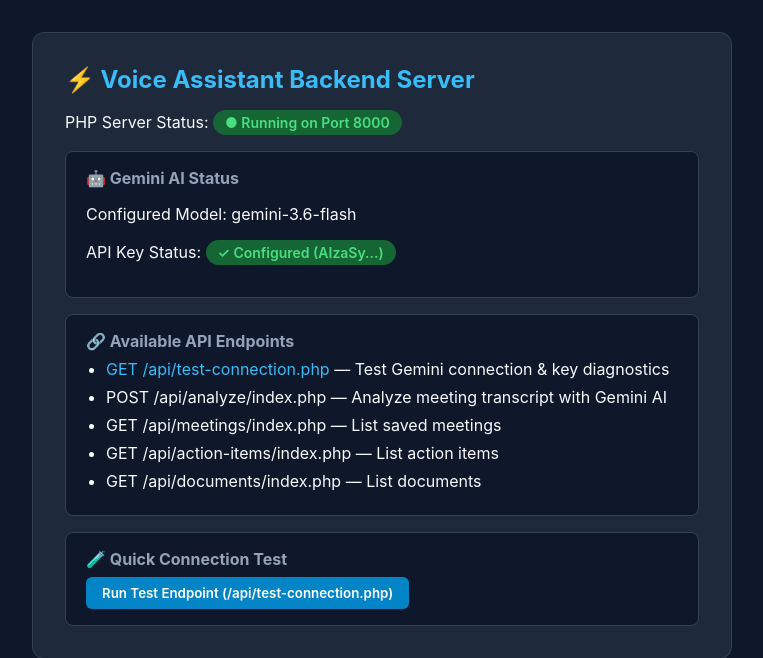
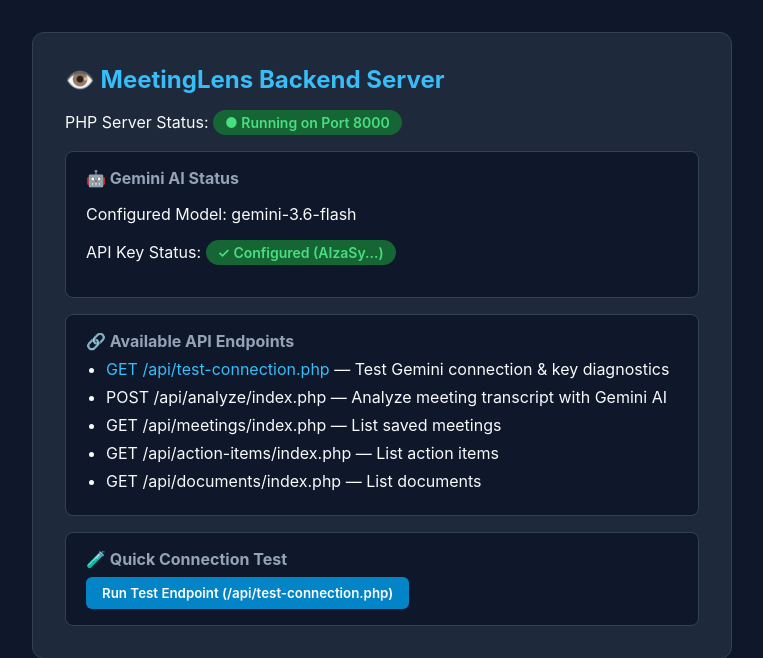
Before and after one commit to c-neel/MeetingLens, a PHP site: page / in a window 1280 px wide. Shown: the top 658 px of the page, without its empty margins (258-1021 px from the left). Run offline with PHP 8.4, Linux system fonts and the light colour scheme.

Commit message:
feat: rebrand application name to MeetingLens and update logo

```diff
--- a/backend/api/analyze/chat.php
+++ b/backend/api/analyze/chat.php
@@ -23,7 +23,7 @@ if (!empty($data->user_prompt)) {
     $actionItems = !empty($data->action_items) ? json_encode($data->action_items) : '[]';
 
     // Construct full meeting context prompt
-    $systemContext = "You are MeetAI Assistant, an expert AI meeting analyst. You are answering questions about a specific meeting titled \"{$meeting_title}\".
+    $systemContext = "You are MeetingLens Assistant, an expert AI meeting analyst. You are answering questions about a specific meeting titled \"{$meeting_title}\".
 
 Here is the authoritative context for this meeting:
 - Title: {$meeting_title}
--- a/backend/api/reports/export_csv.php
+++ b/backend/api/reports/export_csv.php
@@ -357,7 +357,7 @@ try {
     fprintf($output, chr(0xEF) . chr(0xBB) . chr(0xBF));
 
     // Executive Document Header & Summary Sentence
-    fputcsv($output, ['MEETAI PRODUCTIVITY & PERFORMANCE REPORT'], ',', '"', "\\");
+    fputcsv($output, ['MEETINGLENS PRODUCTIVITY & PERFORMANCE REPORT'], ',', '"', "\\");
     fputcsv($output, ['Reporting Period', "{$start_date} to {$end_date}"], ',', '"', "\\");
     fputcsv($output, ['Comparison Period', "{$prev_start_date} to {$prev_end_date}"], ',', '"', "\\");
     fputcsv($output, ['User Scope', "{$user_name} (" . ($is_lead ? 'Lead / Team Access' : 'Member Access') . ")"], ',', '"', "\\");
--- a/backend/api/reports/export_pdf.php
+++ b/backend/api/reports/export_pdf.php
@@ -355,7 +355,7 @@ try {
             $this->SetY(12);
             $this->SetFont('Arial', 'B', 18);
             $this->SetTextColor(15, 23, 42);
-            $this->Cell(120, 8, 'MeetAI Productivity Report', 0, 0, 'L');
+            $this->Cell(120, 8, 'MeetingLens Productivity Report', 0, 0, 'L');
 
             $this->SetFont('Arial', '', 9);
             $this->SetTextColor(100, 116, 139);
@@ -380,7 +380,7 @@ try {
             $this->Line(10, $this->GetY(), 200, $this->GetY());
             $this->SetFont('Arial', '', 8);
             $this->SetTextColor(148, 163, 184);
-            $this->Cell(100, 10, 'MeetAI - AI Meeting Minutes & Task Management System', 0, 0, 'L');
+            $this->Cell(100, 10, 'MeetingLens - AI Meeting Minutes & Task Management System', 0, 0, 'L');
             $this->Cell(90, 10, 'Page ' . $this->PageNo() . ' of {nb}', 0, 0, 'R');
         }
 
--- a/backend/index.php
+++ b/backend/index.php
@@ -12,7 +12,7 @@ $keyConfigured = isGeminiKeyConfigured();
 <head>
     <meta charset="UTF-8">
     <meta name="viewport" content="width=device-width, initial-scale=1.0">
-    <title>Voice Assistant Backend API</title>
+    <title>MeetingLens Backend API</title>
     <style>
         * { box-sizing: border-box; font-family: -apple-system, BlinkMacSystemFont, 'Segoe UI', Roboto, sans-serif; }
         body { background: #0f172a; color: #f8fafc; margin: 0; padding: 2rem; display: flex; justify-content: center; }
@@ -34,7 +34,7 @@ $keyConfigured = isGeminiKeyConfigured();
 </head>
 <body>
     <div class="container">
-        <h1>⚡ Voice Assistant Backend Server</h1>
+        <h1>👁️ MeetingLens Backend Server</h1>
         <p>PHP Server Status: <span class="status-badge status-ok">● Running on Port 8000</span></p>
 
         <div class="card">
--- a/my-react-app/index.html
+++ b/my-react-app/index.html
@@ -2,9 +2,9 @@
 <html lang="en">
   <head>
     <meta charset="UTF-8" />
-    <link rel="icon" type="image/svg+xml" href="/favicon.svg" />
+    <link rel="icon" type="image/png" href="/favicon.png" />
     <meta name="viewport" content="width=device-width, initial-scale=1.0" />
-    <title>my-react-app</title>
+    <title>MeetingLens - AI MOM & Task Generation System</title>
   </head>
   <body>
     <div id="root"></div>
--- a/my-react-app/package.json
+++ b/my-react-app/package.json
@@ -1,5 +1,5 @@
 {
-  "name": "my-react-app",
+  "name": "meetinglens",
   "private": true,
   "version": "0.0.0",
   "type": "module",
--- a/my-react-app/src/components/MeetingAIChat.jsx
+++ b/my-react-app/src/components/MeetingAIChat.jsx
@@ -175,7 +175,7 @@ export default function MeetingAIChat({ meeting }) {
               <Bot className="w-4 h-4" />
             </div>
             <div style={{ background: 'white', padding: '0.75rem 1rem', borderRadius: '0 12px 12px 12px', fontSize: '0.8125rem', color: 'var(--text-muted)', display: 'flex', alignItems: 'center', gap: '0.5rem' }}>
-              <RefreshCw className="w-3.5 h-3.5 animate-spin text-primary" /> MeetAI is analyzing and generating response...
+              <RefreshCw className="w-3.5 h-3.5 animate-spin text-primary" /> MeetingLens is analyzing and generating response...
             </div>
           </div>
         )}
@@ -186,7 +186,7 @@ export default function MeetingAIChat({ meeting }) {
       <form onSubmit={(e) => { e.preventDefault(); handleSendMessage(); }} style={{ padding: '0.875rem 1rem', background: 'white', borderTop: '1px solid var(--border)', display: 'flex', gap: '0.5rem' }}>
         <input
           type="text"
-          placeholder="Ask MeetAI anything about this meeting..."
+          placeholder="Ask MeetingLens anything about this meeting..."
           value={inputPrompt}
           onChange={(e) => setInputPrompt(e.target.value)}
           style={{
--- a/my-react-app/src/components/Sidebar.jsx
+++ b/my-react-app/src/components/Sidebar.jsx
@@ -5,9 +5,9 @@ import { LayoutDashboard, PlusCircle, Mic, Video, Calendar, CheckSquare, FileBar
 export default function Sidebar() {
   return (
     <div className="sidebar">
-      <div className="sidebar-logo">
-        <Sparkles className="w-6 h-6" style={{ color: 'var(--primary)' }} />
-        <span>MeetAI</span>
+      <div className="sidebar-logo" style={{ display: 'flex', alignItems: 'center', gap: '0.75rem', padding: '0.5rem 0' }}>
+        <img src="/logo.png" alt="MeetingLens Logo" style={{ height: '36px', width: 'auto', objectFit: 'contain' }} />
+        <span style={{ fontWeight: 700, fontSize: '1.25rem', letterSpacing: '-0.02em', background: 'linear-gradient(135deg, #1e3a8a, #3b82f6)', WebkitBackgroundClip: 'text', WebkitTextFillColor: 'transparent' }}>MeetingLens</span>
       </div>
 
       <div className="nav-section-label">Main</div>
--- a/my-react-app/src/pages/LandingPage.jsx
+++ b/my-react-app/src/pages/LandingPage.jsx
@@ -9,8 +9,8 @@ export default function LandingPage() {
     <div className="landing-page">
       <nav className="landing-nav">
         <div style={{ display: 'flex', alignItems: 'center', gap: '0.75rem' }}>
-          <Zap className="w-6 h-6" style={{ color: 'var(--primary)' }} />
-          <span style={{ fontWeight: 700, fontSize: '1.25rem', color: 'var(--primary)' }}>MeetAI</span>
+          <img src="/logo.png" alt="MeetingLens Logo" style={{ height: '36px', width: 'auto', objectFit: 'contain' }} />
+          <span style={{ fontWeight: 700, fontSize: '1.35rem', letterSpacing: '-0.02em', background: 'linear-gradient(135deg, #1e3a8a, #3b82f6)', WebkitBackgroundClip: 'text', WebkitTextFillColor: 'transparent' }}>MeetingLens</span>
         </div>
         <div style={{ display: 'flex', gap: '0.75rem' }}>
           <button className="btn btn-outline" onClick={() => navigate('/login')}>Log In</button>
--- a/my-react-app/src/pages/NewMeeting.jsx
+++ b/my-react-app/src/pages/NewMeeting.jsx
@@ -160,7 +160,7 @@ export default function NewMeeting() {
     const ext = file.name.split('.').pop().toLowerCase();
     // Check if the uploaded file is binary (e.g. PDF / Word document)
     if (fileText.startsWith('%PDF') || fileText.includes('\x00')) {
-      alert(`The file "${file.name}" is a binary document. MeetAI requires a text-based transcript. Please upload a .txt or .md transcript file.`);
+      alert(`The file "${file.name}" is a binary document. MeetingLens requires a text-based transcript. Please upload a .txt or .md transcript file.`);
       setProcessing(false);
       return;
     }
--- a/my-react-app/src/pages/OnlineMeeting.jsx
+++ b/my-react-app/src/pages/OnlineMeeting.jsx
@@ -49,7 +49,7 @@ export default function OnlineMeeting() {
 
   // Generate random room code
   const generateRoomName = () => {
-    const code = 'MeetAI-' + Math.random().toString(36).substring(2, 9);
+    const code = 'MeetingLens-' + Math.random().toString(36).substring(2, 9);
     setRoomName(code);
   };
 
@@ -252,7 +252,7 @@ export default function OnlineMeeting() {
               <input
                 type="text"
                 className="form-input"
-                placeholder="e.g. MeetAI-ProjectSync-2026"
+                placeholder="e.g. MeetingLens-ProjectSync-2026"
                 value={roomName}
                 onChange={e => setRoomName(e.target.value)}
                 required
--- a/my-react-app/src/pages/Reports.jsx
+++ b/my-react-app/src/pages/Reports.jsx
@@ -991,7 +991,7 @@ export default function Reports() {
             fontSize: '0.75rem',
             color: 'var(--text-muted)'
           }}>
-            <span>MeetAI Automated Intelligence Report Engine</span>
+            <span>MeetingLens Automated Intelligence Report Engine</span>
             <span>Generated on {new Date().toLocaleDateString('en-US', { month: 'short', day: 'numeric', year: 'numeric' })}</span>
           </div>
 
--- a/my-react-app/src/utils/calendar.js
+++ b/my-react-app/src/utils/calendar.js
@@ -71,11 +71,11 @@ export function downloadIcsFile({
   const icsContent = [
     'BEGIN:VCALENDAR',
     'VERSION:2.0',
-    'PRODID:-//MeetAI Assistant//NONSGML Event//EN',
+    'PRODID:-//MeetingLens Assistant//NONSGML Event//EN',
     'CALSCALE:GREGORIAN',
     'METHOD:REQUEST',
     'BEGIN:VEVENT',
-    `UID:${Date.now()}@meetai.app`,
+    `UID:${Date.now()}@meetinglens.app`,
     `DTSTAMP:${startIso}`,
     `DTSTART:${startIso}`,
     `DTEND:${endIso}`,
```
Also changed, not shown: DOCUMENTATION.md (+2 -2 lines), my-react-app/src/pages/Auth.jsx (+8 -9 lines), my-react-app/src/pages/ForgotPassword.jsx (+7 -1 lines), README.md, my-react-app/public/favicon.png (added), my-react-app/public/logo.png (added), my-react-app/src/assets/logo.png (added).
